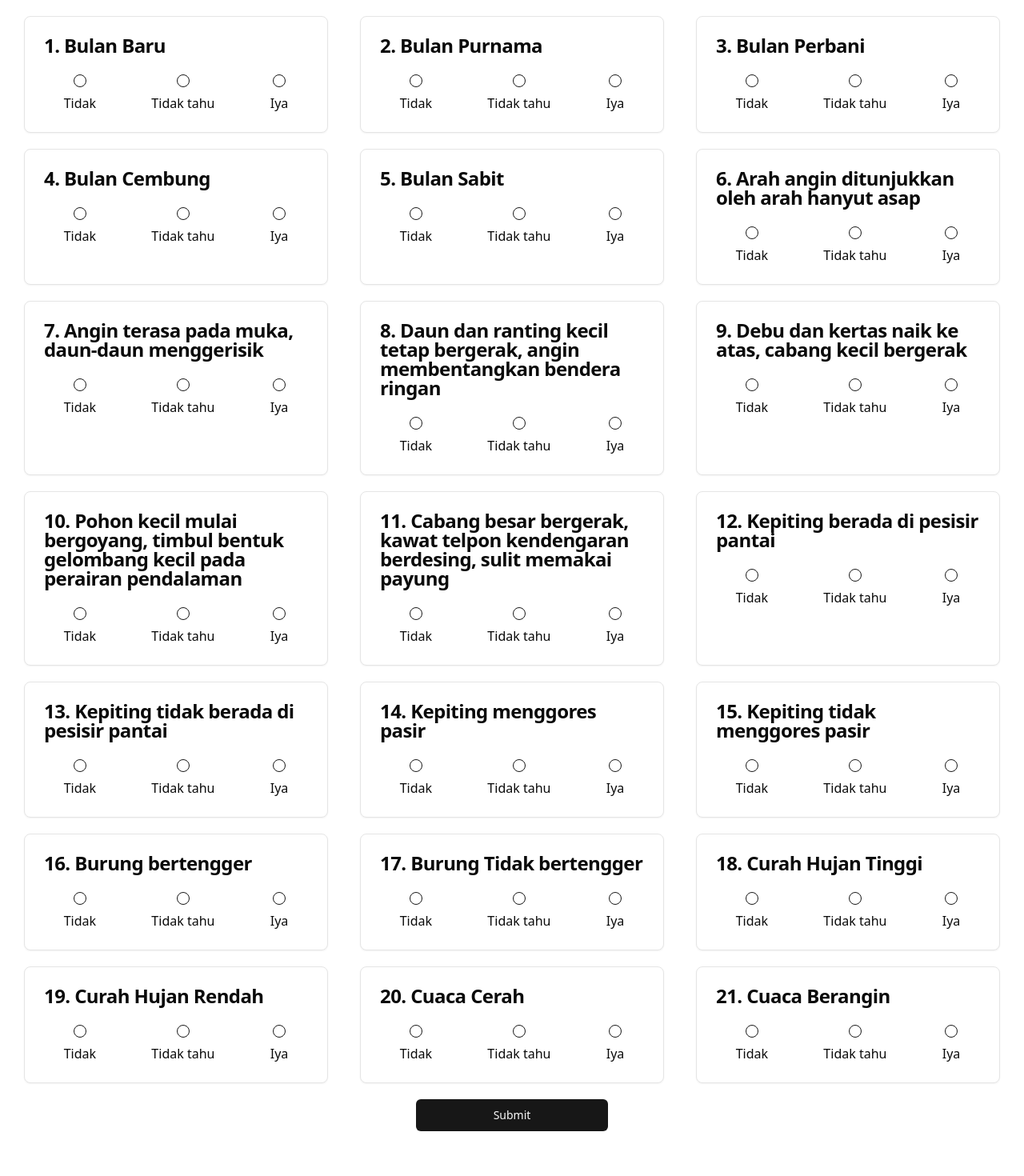
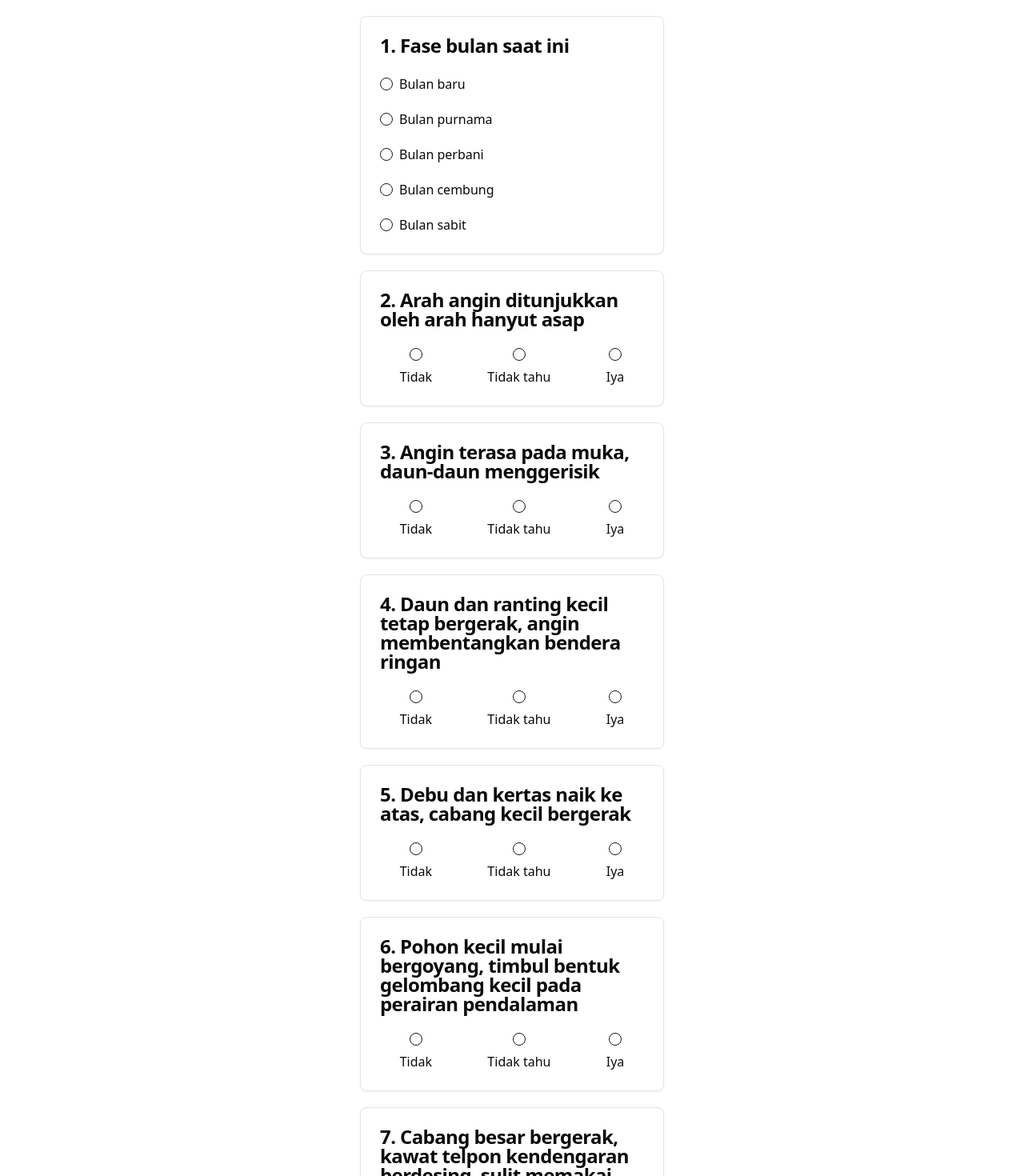
Before and after one commit to Kahffi/Sistem_pakar, a React (Vite) app: page / in a window 1280 px wide. Shown: the top 1470 px of the page at 80% size. Before the commit the page ends 1414 px from the top, so only its background shows below. Built offline with nearby package versions, Linux system fonts and the light colour scheme.

Commit message:
revision1

```diff
--- a/src/components/QuestionItem.tsx
+++ b/src/components/QuestionItem.tsx
@@ -8,6 +8,7 @@ import {
 } from "./ui/card";
 import { Button } from "./ui/button";
 import { TAnswer } from "@/pages/HomePage";
+import { SPECIALQUESTION } from "@/constants/QUESTIONS";
 
 type Props = {
   question: string;
@@ -25,7 +26,9 @@ export default function QuestionItem({
   handleChange,
 }: Props) {
   function handleValueChange(e: string) {
-    handleChange({ questionCode: questionCode, userCf: parseInt(e) });
+    if (SPECIALQUESTION.has(questionCode))
+      handleChange({ questionCode: questionCode, userCf: e });
+    else handleChange({ questionCode: questionCode, userCf: parseInt(e) });
   }
   return (
     <Card className="w-[380px]">
@@ -33,7 +36,7 @@ export default function QuestionItem({
         <CardTitle>{number + ". " + question}</CardTitle>
       </CardHeader>
       <CardContent>
-        {cfEnabled ? (
+        {!SPECIALQUESTION.has(questionCode) ? (
           <RadioGroup onValueChange={handleValueChange}>
             <div className="flex gap-5 justify-around">
               <div className="flex flex-col gap-2 items-center justify-center">
@@ -54,8 +57,27 @@ export default function QuestionItem({
           </RadioGroup>
         ) : (
           <div>
-            <Button>Ya</Button>
-            <Button>Tidak</Button>
+            <RadioGroup onValueChange={handleValueChange}>
+              <div className="flex flex-col gap-5 items-start">
+                {SPECIALQUESTION.get(questionCode)?.map(
+                  ({ code, statement }) => {
+                    return (
+                      <div
+                        key={code}
+                        className="flex gap-2 items-center justify-center"
+                      >
+                        <RadioGroupItem value={code} id={statement} />
+                        <label htmlFor={statement}>{statement}</label>
+                      </div>
+                    );
+                  }
+                )}
+                {/* <div className="flex flex-col gap-2 items-center justify-center">
+                  <RadioGroupItem value="-1" id={questionCode + "cf-tidak"} />
+                  <label htmlFor={questionCode + "cf-tidak"}>Tidak</label>
+                </div> */}
+              </div>
+            </RadioGroup>
           </div>
         )}
       </CardContent>
--- /dev/null
+++ b/src/constants/QUESTIONS.ts
@@ -0,0 +1,61 @@
+type TQuestion = [string, string];
+export const QUESTIONS: TQuestion[] = [
+  ["S0", "Fase bulan saat ini"],
+  // ["G1", "Bulan Baru"],
+  // ["G2", "Bulan Purnama"],
+  // ["G3", "Bulan Perbani"],
+  // ["G4", "Bulan Cembung"],
+  // ["G5", "Bulan Sabit"],
+  ["G6", "Arah angin ditunjukkan oleh arah hanyut asap"],
+  ["G7", "Angin terasa pada muka, daun-daun menggerisik"],
+  [
+    "G8",
+    "Daun dan ranting kecil tetap bergerak, angin membentangkan bendera ringan",
+  ],
+  ["G9", "Debu dan kertas naik ke atas, cabang kecil bergerak"],
+  [
+    "G10",
+    "Pohon kecil mulai bergoyang, timbul bentuk gelombang kecil pada perairan pendalaman",
+  ],
+  [
+    "G11",
+    "Cabang besar bergerak, kawat telpon kendengaran berdesing, sulit memakai payung",
+  ],
+
+  ["S1", "Kepiting berada di pesisir pantai"],
+  // ["G13", "Kepiting tidak berada di pesisir pantai"],
+  ["S2", "Kepiting menggores pasir"],
+  // ["G15", "Kepiting tidak menggores pasir"],
+  ["S3", "Burung bertengger"],
+  // ["G17", "Burung Tidak bertengger"],
+  // ["G18", "Curah Hujan Tinggi"],
+  // ["G19", "Curah Hujan Rendah"],
+  // ["G20", "Cuaca Cerah"],
+  // ["G21", "Cuaca Berangin"],
+];
+
+type TSpecialQuestionMapValue = {
+  code: string;
+  statement: string;
+};
+
+export const SPECIALQUESTION = new Map<string, TSpecialQuestionMapValue[]>();
+SPECIALQUESTION.set("S0", [
+  { code: "G1", statement: "Bulan baru" },
+  { code: "G2", statement: "Bulan purnama" },
+  { code: "G3", statement: "Bulan perbani" },
+  { code: "G4", statement: "Bulan cembung" },
+  { code: "G5", statement: "Bulan sabit" },
+]);
+SPECIALQUESTION.set("S1", [
+  { code: "G12", statement: "Iya" },
+  { code: "G13", statement: "Tidak" },
+]);
+SPECIALQUESTION.set("S2", [
+  { code: "G14", statement: "Iya" },
+  { code: "G15", statement: "Tidak" },
+]);
+SPECIALQUESTION.set("S3", [
+  { code: "G16", statement: "Iya" },
+  { code: "G17", statement: "Tidak" },
+]);
--- a/src/constants/QUESTIONS.tsx
+++ /dev/null
@@ -1,33 +0,0 @@
-type TQuestion = [string, string];
-export const QUESTIONS: TQuestion[] = [
-  ["G1", "Bulan Baru"],
-  ["G2", "Bulan Purnama"],
-  ["G3", "Bulan Perbani"],
-  ["G4", "Bulan Cembung"],
-  ["G5", "Bulan Sabit"],
-  ["G6", "Arah angin ditunjukkan oleh arah hanyut asap"],
-  ["G7", "Angin terasa pada muka, daun-daun menggerisik"],
-  [
-    "G8",
-    "Daun dan ranting kecil tetap bergerak, angin membentangkan bendera ringan",
-  ],
-  ["G9", "Debu dan kertas naik ke atas, cabang kecil bergerak"],
-  [
-    "G10",
-    "Pohon kecil mulai bergoyang, timbul bentuk gelombang kecil pada perairan pendalaman",
-  ],
-  [
-    "G11",
-    "Cabang besar bergerak, kawat telpon kendengaran berdesing, sulit memakai payung",
-  ],
-  ["G12", "Kepiting berada di pesisir pantai"],
-  ["G13", "Kepiting tidak berada di pesisir pantai"],
-  ["G14", "Kepiting menggores pasir"],
-  ["G15", "Kepiting tidak menggores pasir"],
-  ["G16", "Burung bertengger"],
-  ["G17", "Burung Tidak bertengger"],
-  ["G18", "Curah Hujan Tinggi"],
-  ["G19", "Curah Hujan Rendah"],
-  ["G20", "Cuaca Cerah"],
-  ["G21", "Cuaca Berangin"],
-];
--- a/src/hooks/useRule.tsx
+++ b/src/hooks/useRule.tsx
@@ -3,6 +3,7 @@ import KB from "@/constants/knowledge_base.txt";
 export type Rule = {
   antecedent: string[];
   consequent: string;
+  expertCF: number;
 };
 
 export default function useRule() {
@@ -18,8 +19,9 @@ export default function useRule() {
         const tempRules: Rule[] = [];
         lines.forEach((line) => {
           tempRules.push({
-            consequent: line.split(">")[1],
-            antecedent: [...line.split(">")[0].split(",")],
+            consequent: line.split("|")[0].split(">")[1],
+            antecedent: [...line.split("|")[0].split(">")[0].split(",")],
+            expertCF: parseFloat(line.split("|")[1]),
           });
         });
 
--- a/src/pages/HomePage.tsx
+++ b/src/pages/HomePage.tsx
@@ -1,4 +1,4 @@
-import { QUESTIONS } from "../constants/QUESTIONS";
+import { QUESTIONS, SPECIALQUESTION } from "../constants/QUESTIONS";
 import QuestionItem from "@/components/QuestionItem";
 import { useCallback, useMemo, useState } from "react";
 import useRule from "@/hooks/useRule";
@@ -6,111 +6,125 @@ import { Button } from "@/components/ui/button";
 import ExpertCF from "@/constants/Certainty";
 export type TAnswer = {
   questionCode: string;
-  userCf: number;
+  userCf: number | string;
 };
 
 export default function HomePage() {
-  const [answers, setAnswers] = useState<TAnswer[]>([]);
+  const [rawAnswers, setRawAnswers] = useState<TAnswer[]>([]);
   const [allCf, setAllCf] = useState<number[][]>([[]]);
   const [submitted, setSubmitted] = useState(false);
   const { rules } = useRule();
-  console.log(rules, "rules");
-  console.log(answers);
+
+  const answers = useMemo(() => {
+    const answers = rawAnswers.map((ans) => {
+      if (SPECIALQUESTION.has(ans.questionCode))
+        return { qestionCode: ans.userCf, userCF: 1 };
+      return ans;
+    });
+    return answers;
+  }, [rawAnswers]);
+
+  console.log(answers, "parsed answers");
 
   const handleAnswer = useCallback(
     (answer: TAnswer) => {
-      if (answers.length == 0) {
-        setAnswers([answer]);
+      if (rawAnswers.length == 0) {
+        setRawAnswers([answer]);
         return;
       }
-      const ansIdx = answers.findIndex(
+      const ansIdx = rawAnswers.findIndex(
         (ans) => answer.questionCode === ans.questionCode
       );
       if (ansIdx !== -1) {
-        setAnswers((prevAns) => {
+        setRawAnswers((prevAns) => {
           const newAns = [...prevAns];
           newAns[ansIdx] = answer;
           return newAns;
         });
         return;
       } else {
-        setAnswers((prevAns) => {
+        setRawAnswers((prevAns) => {
           const newAns = [...prevAns];
           newAns.push(answer);
           return newAns;
         });
       }
     },
-    [answers]
+    [rawAnswers]
   );
-  console.log(answers, "answers");
+
+  // const handleSubmit = useCallback(() => {
+  //   const allCF = [];
+
+  //   for (const rule of rules) {
+  //     const cfPerDisease = [];
+
+  //     for (const expertKey of rule.antecedent) {
+  //       const userEntry = rawAnswers.find(
+  //         ({ questionCode }) => questionCode === expertKey
+  //       );
+  //       // console.log(expertKey, "expert");
+  //       const userValue = userEntry ? userEntry.userCf : 0;
+  //       const expValue = ExpertCF.find(([code]) => code === expertKey)!;
+  //       const cfResult = (expValue[1] as number) * userValue;
+  //       cfPerDisease.push(cfResult);
+
+  //       // console.log(
+  //       //   `${expertKey} Data Expert = ${expValue}, User Data = ${userValue}`
+  //       // );
+  //     }
+
+  //     allCF.push(cfPerDisease);
+  //   }
+
+  //   // console.log("All CF:", allCF);
+  //   setAllCf(allCF);
+  //   setSubmitted(true);
+  // }, [rawAnswers, rules]);
+
+  // const cfCombined = useMemo(() => {
+  //   if (allCf.length < 1) return;
+  //   const cfCombined = [];
+
+  //   for (let i = 0; i < allCf.length; i++) {
+  //     const eachCF = allCf[i];
+  //     let cfOld = 0;
+  //     for (let j = 0; j < eachCF.length; j += 2) {
+  //       const firstValue = cfOld === 0 ? eachCF[j] || 0 : cfOld;
+  //       const secondValue = eachCF[j + 1] || 0;
+  //       const thirdvalue = 1 - firstValue;
+  //       cfOld = firstValue + secondValue * thirdvalue;
+  //     }
+  //     cfCombined.push(cfOld);
+  //   }
+  //   return cfCombined;
+  // }, [allCf]);
+
+  // const conclusion = useMemo(() => {
+  //   if (!cfCombined) return;
+  //   let highestVal = cfCombined[0]!;
+  //   let highestValIdx = 0;
+  //   cfCombined.forEach((val, idx) => {
+  //     if (val > highestVal) {
+  //       highestVal = val;
+  //       highestValIdx = idx;
+  //     }
+  //   });
+
+  //   return { code: ExpertCF[highestValIdx][0], val: highestVal };
+  // }, [cfCombined]);
+  // console.log(cfCombined);
 
   const handleSubmit = useCallback(() => {
-    const allCF = [];
-
-    for (const rule of rules) {
-      const cfPerDisease = [];
-
-      for (const expertKey of rule.antecedent) {
-        const userEntry = answers.find(
-          ({ questionCode }) => questionCode === expertKey
-        );
-        console.log(expertKey, "expert");
-        const userValue = userEntry ? userEntry.userCf : 0;
-        const expValue = ExpertCF.find(([code]) => code === expertKey)!;
-        const cfResult = (expValue[1] as number) * userValue;
-        cfPerDisease.push(cfResult);
-
-        console.log(
-          `${expertKey} Data Expert = ${expValue}, User Data = ${userValue}`
-        );
-      }
-
-      allCF.push(cfPerDisease);
-    }
-
-    console.log("All CF:", allCF);
-    setAllCf(allCF);
-    setSubmitted(true);
-  }, [answers, rules]);
-
-  const cfCombined = useMemo(() => {
-    if (allCf.length < 1) return;
-    const cfCombined = [];
-
-    for (let i = 0; i < allCf.length; i++) {
-      const eachCF = allCf[i];
-      let cfOld = 0;
-      for (let j = 0; j < eachCF.length; j += 2) {
-        const firstValue = cfOld === 0 ? eachCF[j] || 0 : cfOld;
-        const secondValue = eachCF[j + 1] || 0;
-        const thirdvalue = 1 - firstValue;
-        cfOld = firstValue + secondValue * thirdvalue;
-      }
-      cfCombined.push(cfOld);
-    }
-    return cfCombined;
-  }, [allCf]);
-
-  const conclusion = useMemo(() => {
-    if (!cfCombined) return;
-    let highestVal = cfCombined[0]!;
-    let highestValIdx = 0;
-    cfCombined.forEach((val, idx) => {
-      if (val > highestVal) {
-        highestVal = val;
-        highestValIdx = idx;
-      }
-    });
-
-    return { code: ExpertCF[highestValIdx][0], val: highestVal };
-  }, [cfCombined]);
-  console.log(cfCombined);
+    if (answers.length !== QUESTIONS.length)
+      alert("Mohon isi semua pertanyaan");
+    console.log(answers);
+  }, [answers]);
   return (
     <div className="flex flex-col items-center">
       {!submitted ? (
         <>
-          <div className="flex flex-wrap gap-5 p-5 justify-around">
+          <div className="flex flex-wrap sm:flex-nowrap sm:flex-col gap-5 p-5 justify-around">
             {QUESTIONS.map((question, idx) => {
               return (
                 <QuestionItem
```
Also changed, not shown: src/inferenceEngine.ts (added, +62 -0 lines), src/constants/knowledge_base.txt.
